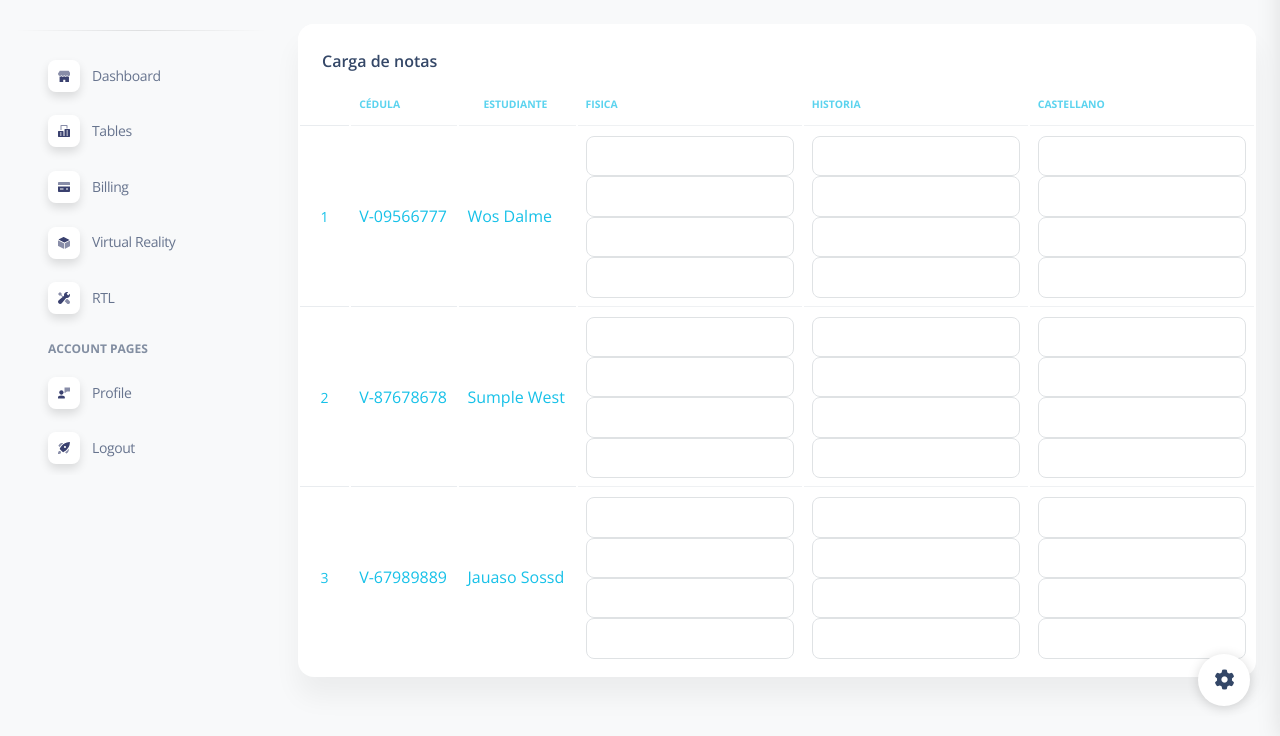
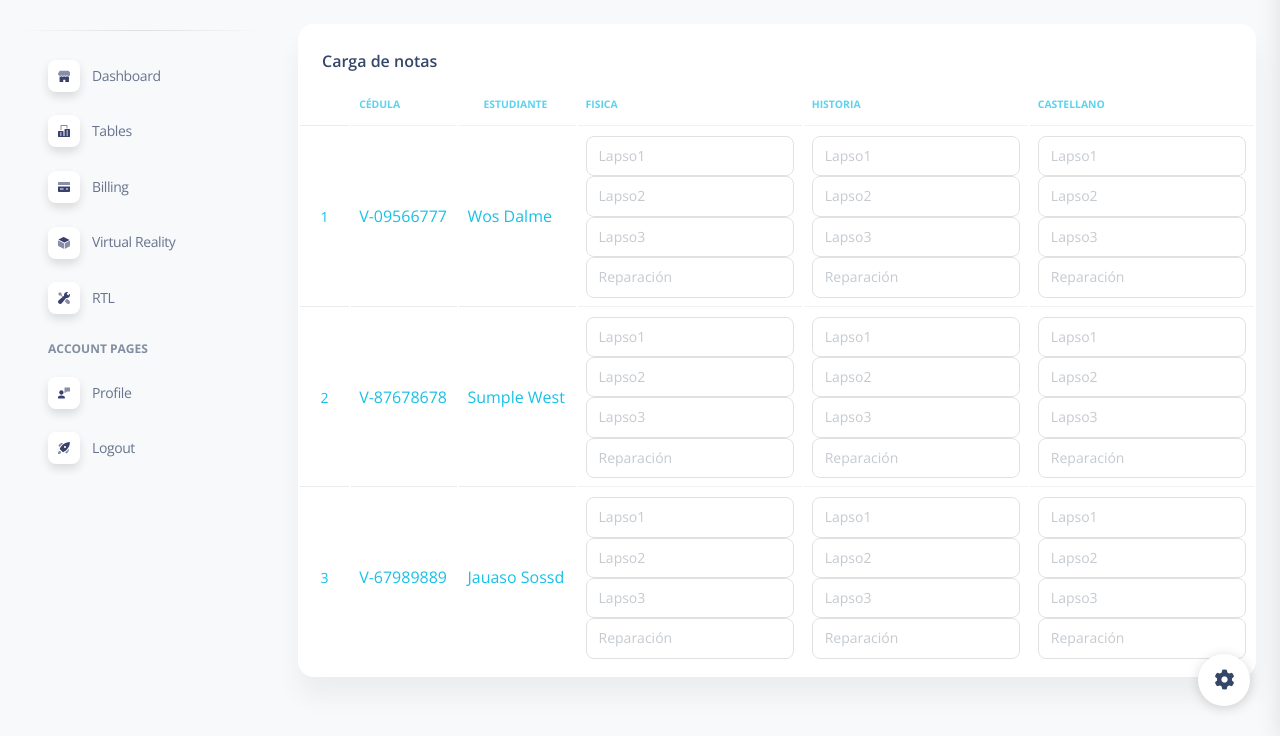
Before and after one commit to georgbztt/ETPZ, a Django app: page /notas/1/carga in a window 1280 px wide. Shown: the part 64-800 px from the top of the page. Run offline with Django 3.2, Linux system fonts and the light colour scheme; data comes from the database, SQL or seed files in the repository; some libraries are stand-ins or nearby versions.

Commit message:
placeholders

```diff
--- a/apps/home/forms.py
+++ b/apps/home/forms.py
@@ -64,10 +64,10 @@ class NotasForm(ModelForm):
             'reparacion',
         )
         widgets = {
-            'lapso_1': TextInput(attrs={'class':'form-control', 'placeholder':'Lapso 1'}),
-            'lapso_2': TextInput(attrs={'class':'form-control', 'placeholder':'Lapso 2'}),
-            'lapso_3': TextInput(attrs={'class':'form-control', 'placeholder':'Lapso 3'}),
-            'reparacion': TextInput(attrs={'class':'form-control', 'placeholder':'Resparación'}),
+            'lapso_1': TextInput(attrs={'class':'form-control', 'placeholder':'Lapso1'}),
+            'lapso_2': TextInput(attrs={'class':'form-control', 'placeholder':'Lapso2'}),
+            'lapso_3': TextInput(attrs={'class':'form-control', 'placeholder':'Lapso3'}),
+            'reparacion': TextInput(attrs={'class':'form-control', 'placeholder':'Reparación'}),
         }
 
 
--- a/apps/templates/home/carga_de_notas.html
+++ b/apps/templates/home/carga_de_notas.html
@@ -41,10 +41,10 @@
 
                       {% for materia in materias %}
                       <td class="text-uppercase text-secondary text-xxs font-weight-bolder opacity-7 ps-2">
-                        <input type="text" name="form-{{ forloop.counter0|add:multiplicador_materias }}-lapso_1" class="form-control" maxlength="2" id="id_form-{{ forloop.counter0|add:multiplicador_materias }}-lapso_1">
-                        <input type="text" name="form-{{ forloop.counter0|add:multiplicador_materias }}-lapso_2" class="form-control" maxlength="2" id="id_form-{{ forloop.counter0|add:multiplicador_materias }}-lapso_2">
-                        <input type="text" name="form-{{ forloop.counter0|add:multiplicador_materias }}-lapso_3" class="form-control" maxlength="2" id="id_form-{{ forloop.counter0|add:multiplicador_materias }}-lapso_3">
-                        <input type="text" name="form-{{ forloop.counter0|add:multiplicador_materias }}-reparacion" class="form-control" maxlength="2" id="id_form-{{ forloop.counter0|add:multiplicador_materias }}-reparacion">
+                        <input type="text" name="form-{{ forloop.counter0|add:multiplicador_materias }}-lapso_1" class="form-control" placeholder="Lapso1" maxlength="2" id="id_form-{{ forloop.counter0|add:multiplicador_materias }}-lapso_1">
+                        <input type="text" name="form-{{ forloop.counter0|add:multiplicador_materias }}-lapso_2" class="form-control" placeholder="Lapso2" maxlength="2" id="id_form-{{ forloop.counter0|add:multiplicador_materias }}-lapso_2">
+                        <input type="text" name="form-{{ forloop.counter0|add:multiplicador_materias }}-lapso_3" class="form-control" placeholder="Lapso3" maxlength="2" id="id_form-{{ forloop.counter0|add:multiplicador_materias }}-lapso_3">
+                        <input type="text" name="form-{{ forloop.counter0|add:multiplicador_materias }}-reparacion" class="form-control" placeholder="Reparación" maxlength="2" id="id_form-{{ forloop.counter0|add:multiplicador_materias }}-reparacion">
                       </td>
                       {% endfor %}
 
```
